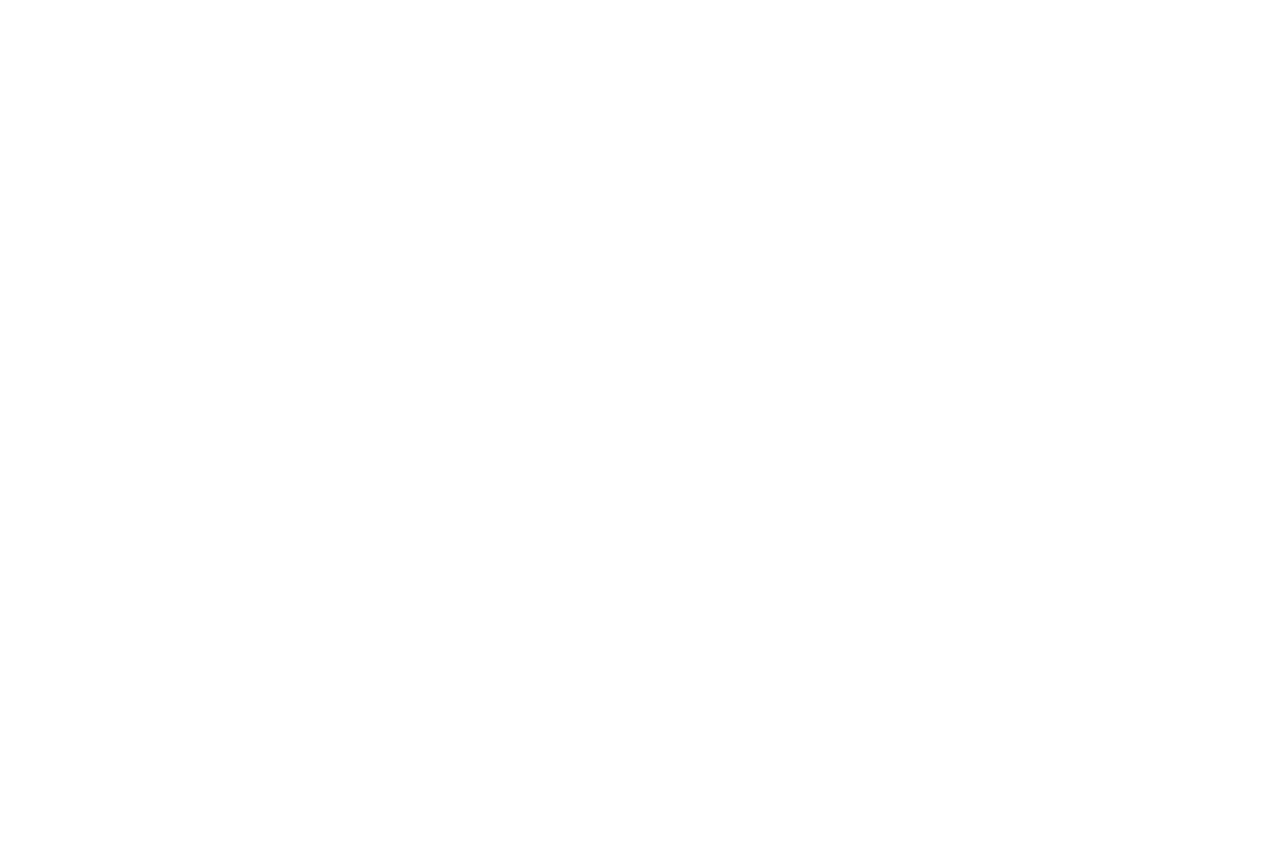
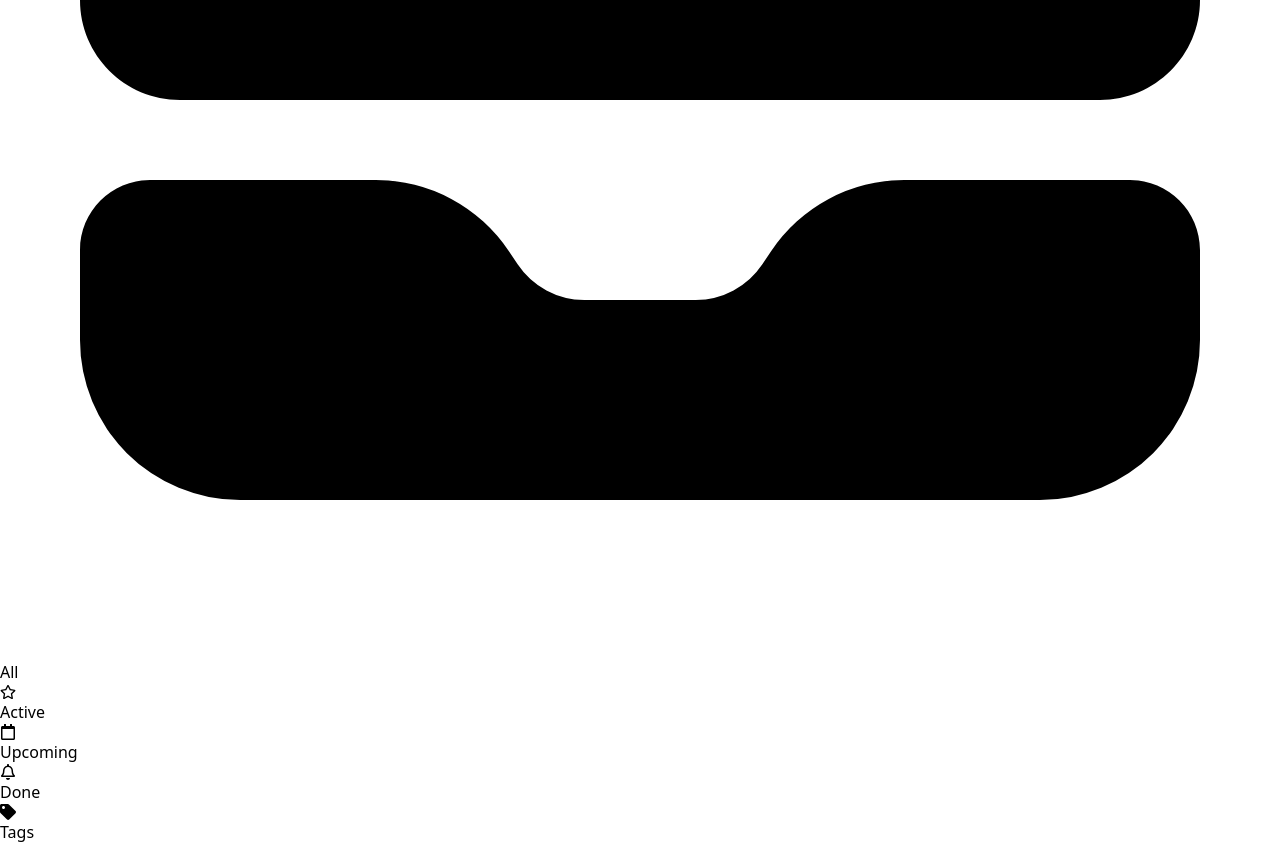
Before and after one commit to NadegeHbg/tudu-frontend, a React (Create React App) app: page / in a window 1280 px wide. Shown: the part 1344-2188 px from the top of the page. Before the commit the page ends 852 px from the top, so only its background shows below. Built offline with nearby package versions, Linux system fonts and the light colour scheme.

Commit message:
update my branch

```diff
--- a/package.json
+++ b/package.json
@@ -3,6 +3,7 @@
   "version": "0.1.0",
   "private": true,
   "dependencies": {
+    "@react-icons/all-files": "^4.1.0",
     "@testing-library/jest-dom": "^5.16.5",
     "@testing-library/react": "^13.4.0",
     "@testing-library/user-event": "^13.5.0",
--- a/src/Components/main/Sidebar.jsx
+++ b/src/Components/main/Sidebar.jsx
@@ -1,5 +1,6 @@
 import React, { useState } from 'react';
-import { FaSearch, FaRegStar,  FaWatchmanMonitoring } from 'react-icons/fa';
+import { FaSearch, FaRegStar, FaRegBell, FaTag, FaRegCalendar} from 'react-icons/fa';
+import { InboxStackIcon } from "@heroicons/react/24/solid";
 
 
 const searchHandler = (event) => {
@@ -27,14 +28,25 @@
                 <button type="submit" onClick={searchHandler}><FaSearch /></button>
             </form>
             <div>
-                <button>All</button>
-                <FaRegStar/>
-                <button>Active</button>
-                <button>Upcoming</button>
-                <FaWatchmanMonitoring/>
-                <button>Done</button>
+                <div>
+                <InboxStackIcon/>
+                    <button>All</button>
+                </div>
+                <div>
+                    <FaRegStar />
+                    <button>Active</button>
+                </div>
+                <div>
+                    <FaRegCalendar />
+                    <button>Upcoming</button>
+                </div>
+                <div>
+                    <FaRegBell />
+                    <button>Done</button>
+                </div>
             </div>
             <div className="dropdown">
+                <FaTag />
                 <button onClick={handleOpen}>Tags</button>
                 {open ? (
                     <ul>
@@ -42,7 +54,7 @@
                             <button>Project</button>
                         </li>
                     </ul>
-                ) : null}
+                )|| <p>You do not have any todo</p> : null}
             </div>
         </div>
     )
```
Also changed, not shown: 1 other file (tests, documents, lock files or other folders).
